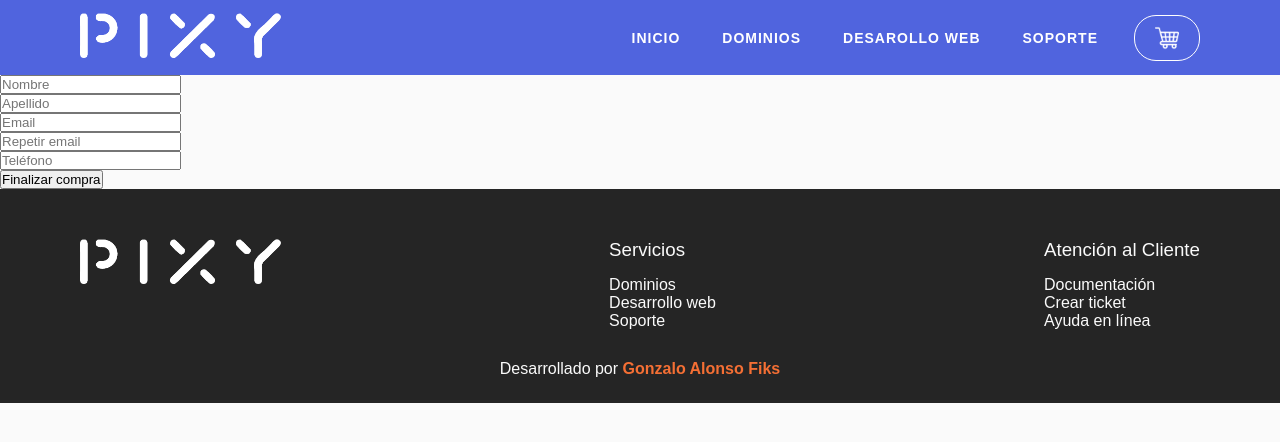
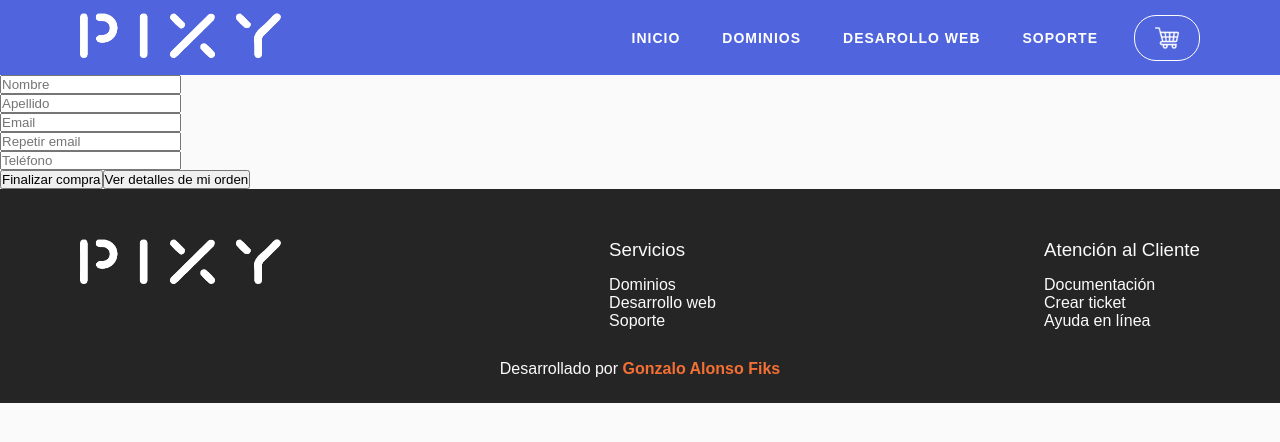
Before and after one commit to gonzaloalonsofiks/pixy-web-app, a React (Create React App) app: page /checkout in a window 1280 px wide. Shown: the top 442 px of the page. Built offline with nearby package versions, Linux system fonts and the light colour scheme.

Commit message:
Add changes in order ID

```diff
--- a/src/components/Cart/Checkout.jsx
+++ b/src/components/Cart/Checkout.jsx
@@ -1,4 +1,5 @@
 import React from "react";
+import { Link } from "react-router-dom";
 import { useCartContext } from "../../contexts/cartContext";
 
 function Checkout() {
@@ -40,8 +41,6 @@ function Checkout() {
           type="email"
           name="email-validation"
           placeholder="Repetir email"
-          /*           value={dataForm.email}
-          onChange={handleChange} */
         ></input>
 
         <br />
@@ -56,7 +55,10 @@ function Checkout() {
 
         <br />
 
-        <button>Finalizar compra</button>
+          <button>Finalizar compra</button>
+        <Link to="/thank-you">
+          <button>Ver detalles de mi orden</button>
+        </Link>
       </form>
     </div>
   );
--- a/src/contexts/cartContext.jsx
+++ b/src/contexts/cartContext.jsx
@@ -73,6 +73,7 @@ function CartContextProvider({ children }) {
     const db = getFirestore();
     const queryCollection = collection(db, "orders");
     addDoc(queryCollection, order)
+      .then((response) => alert(response.id))
       .catch((error) => console.error(error))
       .finally(() => console.log("Terminado"));
   };
```
